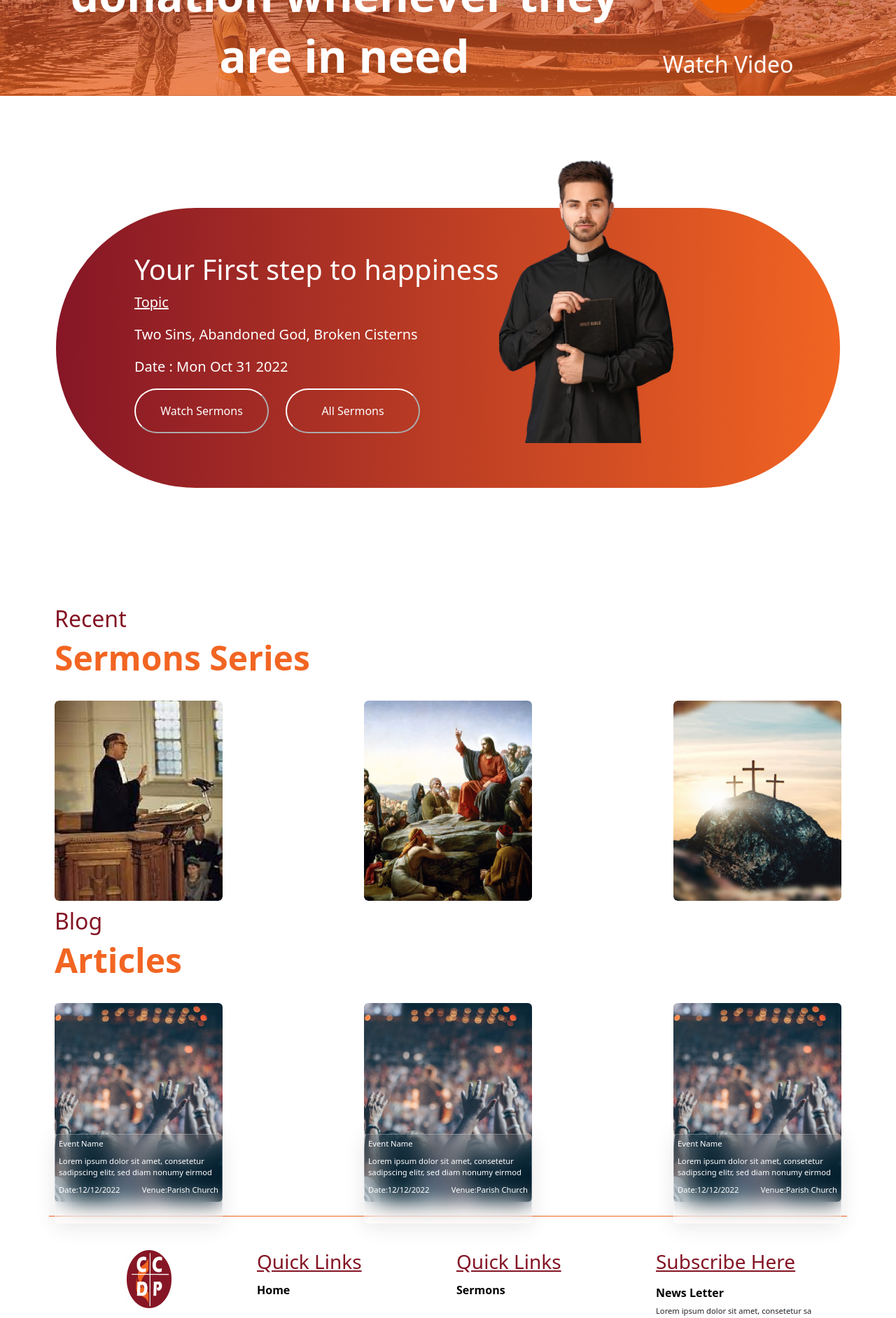
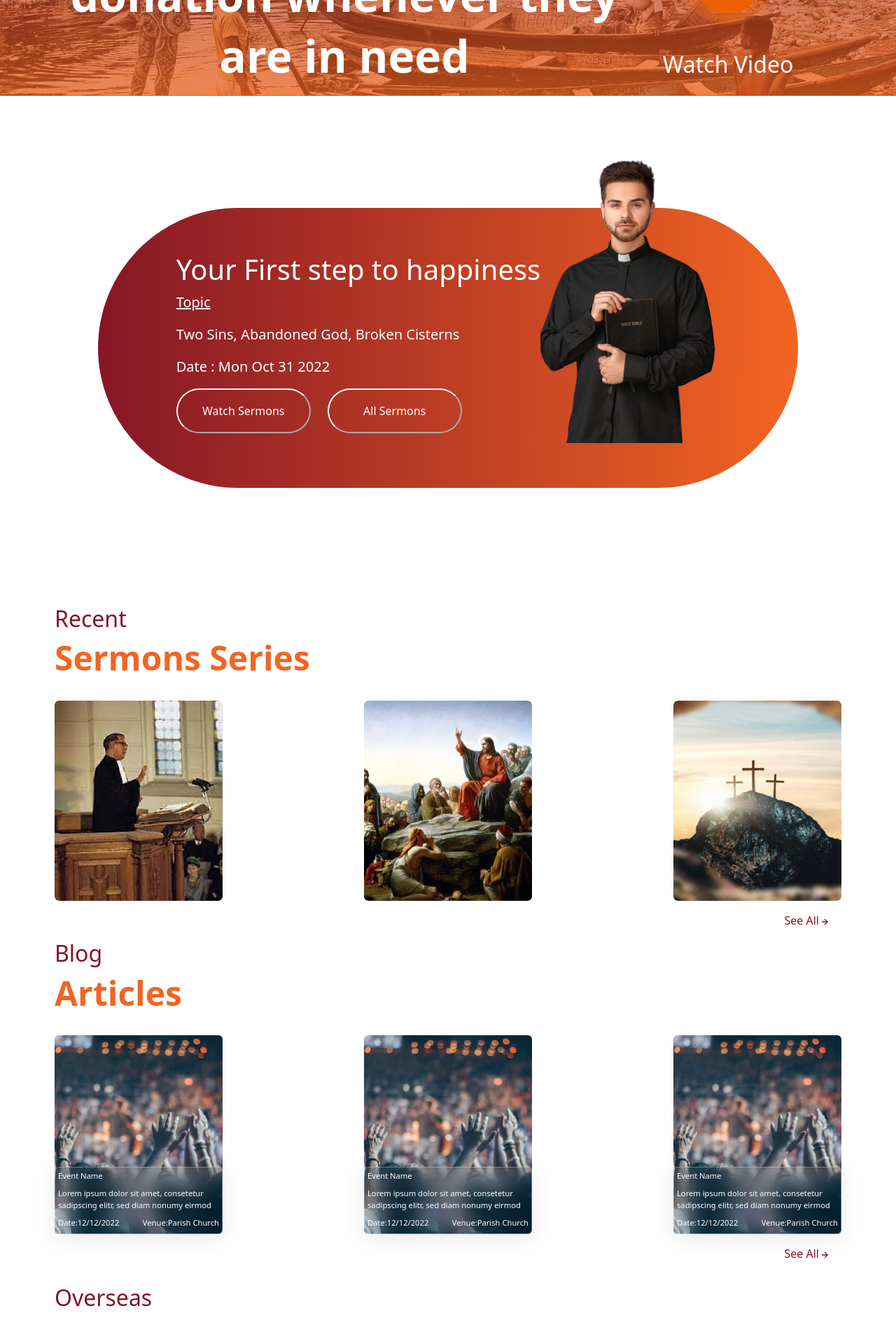
Before and after one commit to JoushwaS/christ-church-website, a React (Create React App) app: page / in a window 1280 px wide. Shown: the part 3960-5843 px from the top of the page at 70% size. Built offline with nearby package versions, Linux system fonts and the light colour scheme; the HTML template or start-up script is replaced by a standard one.

Commit message:
overseas partners home section completed

```diff
--- a/src/assets/StyleSheets/Sass/Components/HomeEventsComponent/HomeEventsComponent.scss
+++ b/src/assets/StyleSheets/Sass/Components/HomeEventsComponent/HomeEventsComponent.scss
@@ -64,7 +64,7 @@
     height: 100vh !important;
   }
   .eventHomeBgComponentDetail {
-    bottom: 0.6rem !important;
+    bottom: 0rem !important;
   }
 }
 @media #{$media-mobile-sm} {
@@ -82,7 +82,7 @@
   }
   .eventHomeBgComponentDetail {
     width: 100% !important;
-        height: 25vh !important;
+        max-height:100% !important;
     // bottom: 4rem !important;
   }
 }
--- a/src/assets/StyleSheets/Sass/Components/HomeSermonComponent/HomeSermonComponent.scss
+++ b/src/assets/StyleSheets/Sass/Components/HomeSermonComponent/HomeSermonComponent.scss
@@ -6,7 +6,7 @@
   align-items: center;
 }
 .homesermon-container {
-  width: 70rem;
+max-width: 100% !important;
   height: 50vh;
   border-radius: 50rem !important;
   z-index: 1;
@@ -52,9 +52,9 @@
   position: absolute;
     max-width: 100% !important;
 
-      height: 8rem;
-    padding: 5px;
-    bottom: -4.7rem !important;
+        height: 6rem;
+          padding: 4px;
+    bottom: 0rem !important;
     background: rgba(255, 255, 255, 0.01);
     box-shadow: 0 4px 30px rgb(0 0 0 / 10%);
 
@@ -63,7 +63,7 @@
 }
 .sermon-item-container{
     width: 15rem;
-      height: 30vh;
+      // height: 30vh;
         position: relative;
     // background-color: #861626;
     img{
@@ -128,7 +128,7 @@
     align-items: none;
   }
   .homesermon-container {
-    width: 47.8rem;
+  max-width: 100% !important;
     height: 35vh;
     border-radius: 0rem !important;
     padding: 4rem 0.5rem !important;
@@ -138,22 +138,23 @@
   }
 }
 @media #{$media-mobile-sm} {
+
 .homeSermonComponent{
   height: 52vh !important;
 }
   .sermon-item-container {
-height:35vh !important;
+height:40vh !important;
   }
 
     .sermon-item-info{
 
-          bottom: 2.3rem !important;
+          bottom:0.6rem !important;
     }
   .homesermon-container {
-    width: 25.7rem;
+max-width: 100% !important;
     height: 46vh;
     border-radius: 0rem !important;
-    padding: 4rem 0.5rem !important;
+      padding: 3rem 0.5rem !important;
   }
   .sermonButton {
     width: 10rem;
--- a/src/components/HomePartnersSection/HomePartnersSection.js
+++ b/src/components/HomePartnersSection/HomePartnersSection.js
@@ -75,7 +75,7 @@ function HomePartnersSection() {
           customTransition="all .5"
           transitionDuration={1000}
           containerClass="carousel-container"
-          removeArrowOnDeviceType={["tablet", "mobile"]}
+          // removeArrowOnDeviceType={["tablet", "mobile"]}
           responsive={responsive}
         >
           {carouselItemsList.map((item) => {
--- a/src/components/HomeRecentSermonComponent/HomeRecentSermonComponent.js
+++ b/src/components/HomeRecentSermonComponent/HomeRecentSermonComponent.js
@@ -95,6 +95,9 @@ function HomeRecentSermonComponent() {
             return <HomeSermonItem props={item} />;
           })}
         </div>
+      </div>
+      <div className="row">
+        <div className="col-lg-12">
           <div className=" d-flex h-50 p-3 flex-row-reverse">
             <Link className="color-primary" to={"#"}>
               <span>See All</span>
@@ -104,6 +107,8 @@ function HomeRecentSermonComponent() {
             </Link>
           </div>
         </div>
+      </div>
+
       <div className="row">
         <div className="col-lg-12">
           <h2 className="fs-2 color-primary">Blog</h2>
@@ -119,6 +124,10 @@ function HomeRecentSermonComponent() {
           })}
           {/* </div> */}
         </div>
+      </div>
+
+      <div className="row">
+        <div className="col-lg-12">
           <div className=" d-flex h-50 p-3 flex-row-reverse">
             <Link className="color-primary" to={"#"}>
               <span>See All</span>
@@ -129,6 +138,7 @@ function HomeRecentSermonComponent() {
           </div>
         </div>
       </div>
+    </div>
   );
 }
 
--- a/src/components/HomeSermonComponent/HomeSermonComponent.js
+++ b/src/components/HomeSermonComponent/HomeSermonComponent.js
@@ -9,7 +9,7 @@ export const SermonButton = (props) => {
 };
 function HomeSermonComponent() {
   return (
-    <div className="homeSermonComponent py-5 text-white ">
+    <div className="homeSermonComponent py-2 text-white ">
       <div className="homesermon-container d-flex flex-lg-row flex-sm-column ">
         <div className="d-flex justify-content-center  m-0">
           <div className="d-flex flex-column ">
--- a/src/pages/Home/Home.js
+++ b/src/pages/Home/Home.js
@@ -21,7 +21,7 @@ function Home() {
       <HomeBanner2 />
       <HomeSermonComponent />
       <HomeRecentSermonComponent />
-      {/* <HomePartnersSection /> */}
+      <HomePartnersSection />
     </div>
   );
 }
```
Lines whose indentation alone changed are shown as unchanged.
